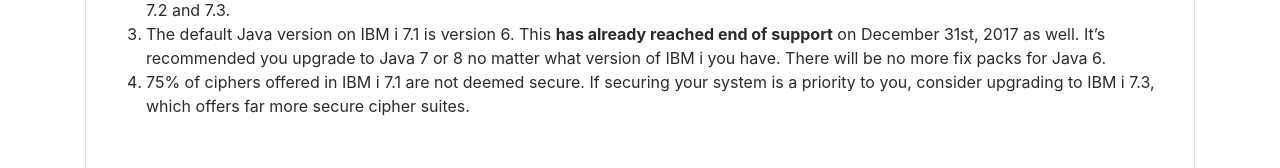
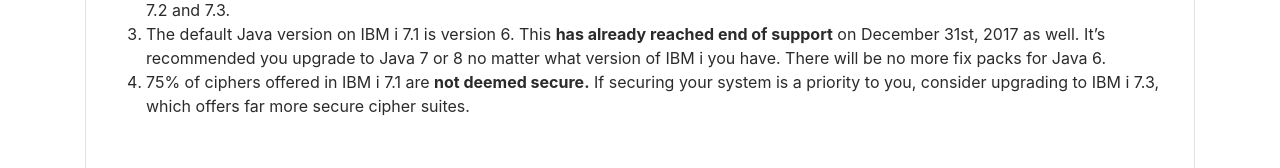
Before and after one commit to Club-Seiden/ibm-i-clock, a website: page index.html in a window 1280 px wide. Both pictures are taken after a click on the tab "Reasons to Upgrade". Shown: the part 549-717 px from the top of the page. Drawn offline with nearby package versions, Linux system fonts and the light colour scheme.

Commit message:
bolded phrase about not being secure

```diff
--- a/index.html
+++ b/index.html
@@ -86,7 +86,7 @@
                 There will be no more fix packs for Java 6.
               </li>
               <li>
-                75% of ciphers offered in IBM&nbsp;i 7.1 are not deemed secure. If securing your system is a priority to you,
+                75% of ciphers offered in IBM&nbsp;i 7.1 are <b>not deemed secure.</b> If securing your system is a priority to you,
                 consider upgrading to IBM&nbsp;i 7.3, which offers far more secure cipher suites.
               </li>
             </ol>
```
